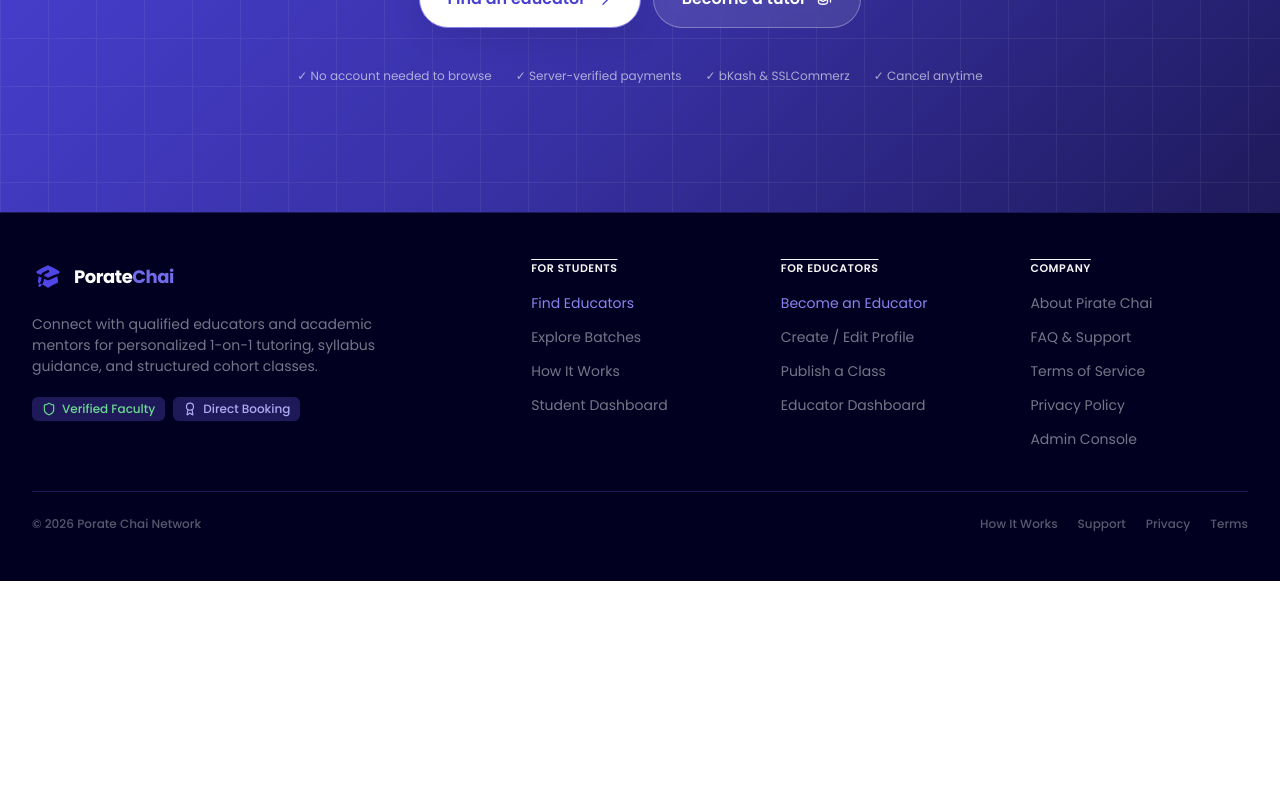
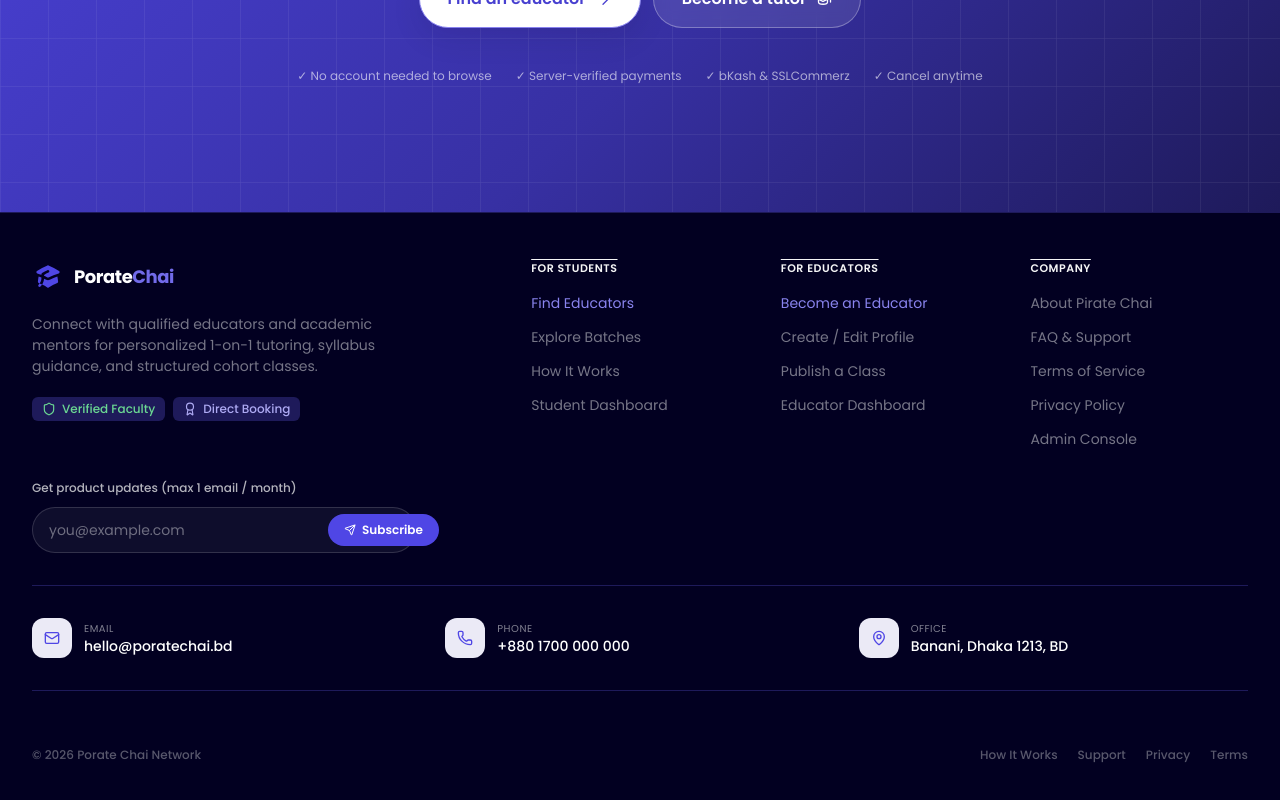
Before and after one commit to cgrashedflra/Porate-chai-1st-mvp, a Next.js app: page / in a window 1280 px wide. Shown: the part 9461-10261 px from the top of the page. Before the commit the page ends 10042 px from the top, so only its background shows below. Built offline with nearby package versions, Linux system fonts and the light colour scheme.

Commit message:
feat(footer): add newsletter signup form and contact strip

```diff
--- a/components/Footer.tsx
+++ b/components/Footer.tsx
@@ -5,8 +5,9 @@ import {
     EDUCATOR_FOOTER,
     COMPANY_FOOTER,
 } from "@/config/nav/footer";
-import { Shield, Award } from "lucide-react";
+import { Shield, Award, Mail, Phone, MapPin } from "lucide-react";
 import academicCap from "@/public/academic-cap.svg";
+import { NewsletterForm } from "./ui/NewsletterForm";
 
 type FooterLink = {
     label: string;
@@ -53,7 +54,7 @@ export function Footer() {
         <footer className="border-t border-deep-blue-800 bg-neutral-900">
             <div className="mx-auto max-w-7xl px-4 py-12 sm:px-6 lg:px-8">
                 {/* Main footer content */}
-                <div className="grid grid-cols-1 gap-10 border-b border-deep-blue-800 pb-10 md:grid-cols-2 lg:grid-cols-5 lg:gap-8">
+                <div className="grid grid-cols-1 gap-10 md:grid-cols-2 lg:grid-cols-5 lg:gap-8">
                     {/* Brand */}
                     <div className="lg:col-span-2">
                         <Link
@@ -121,8 +122,31 @@ export function Footer() {
                     />
                 </div>
 
+                <NewsletterForm />
+
+                {/* {contact section} */}
+                <div className="my-8 py-8 grid sm:grid-cols-3 gap-6 border-b border-t border-deep-blue-800">
+                    {[
+                        { icon: Mail, label: "Email", value: "hello@poratechai.bd" },
+                        { icon: Phone, label: "Phone", value: "+880 1700 000 000" },
+                        { icon: MapPin, label: "Office", value: "Banani, Dhaka 1213, BD" },
+                    ].map((c) => (
+                        <div key={c.label} className="flex items-center gap-3">
+                            <div className="h-10 w-10 rounded-xl bg-deep-blue-50 grid place-items-center">
+                                <c.icon className="h-4 w-4 text-primary-500" />
+                            </div>
+                            <div>
+                                <p className="text-[10px] uppercase tracking-wider text-white/50">
+                                    {c.label}
+                                </p>
+                                <p className="text-sm font-medium text-white">{c.value}</p>
+                            </div>
+                        </div>
+                    ))}
+                </div>
+
                 {/* Bottom bar */}
-                <div className="flex flex-col gap-3 pt-6 sm:flex-row sm:items-center sm:justify-between">
+                <div className=" mt-4 flex flex-col gap-3 pt-6 sm:flex-row sm:items-center sm:justify-between">
                     <span className="caption text-neutral-300">
                         © {year} Porate Chai Network
                     </span>
--- /dev/null
+++ b/components/ui/NewsletterForm.tsx
@@ -0,0 +1,38 @@
+"use client";
+
+import { Send } from "lucide-react";
+
+/**
+ * Newsletter signup form.
+ * Kept as a client component so the footer itself can stay a server component.
+ */
+export function NewsletterForm() {
+  return (
+    <form
+      className="mt-6 max-w-sm"
+      onSubmit={(e) => e.preventDefault()}
+    >
+      <label
+        htmlFor="newsletter"
+        className="text-xs font-medium text-white/70"
+      >
+        Get product updates (max 1 email / month)
+      </label>
+      <div className="mt-2 flex items-center gap-2 rounded-full border border-white/15 bg-white/5 p-1 pl-4 focus-within:border-brand-primary transition-colors">
+        <input
+          id="newsletter"
+          type="email"
+          placeholder="you@example.com"
+          className="flex-1 bg-transparent text-sm text-white placeholder:text-white/40 focus:outline-none py-2"
+        />
+        <button
+          type="submit"
+          className="shrink-0 inline-flex items-center justify-center gap-1.5 rounded-full bg-primary-500 px-4 py-2 text-xs font-semibold text-white hover:bg-brand-deep transition-colors"
+        >
+          <Send className="h-3 w-3" />
+          Subscribe
+        </button>
+      </div>
+    </form>
+  );
+}
```
